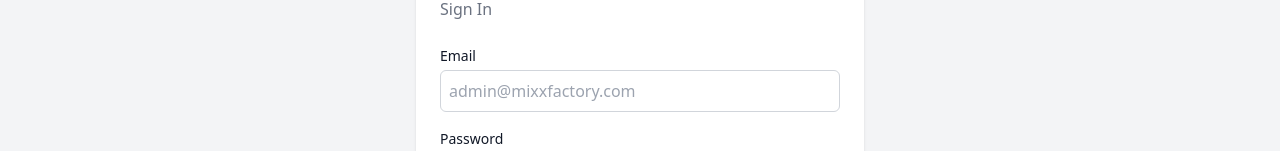
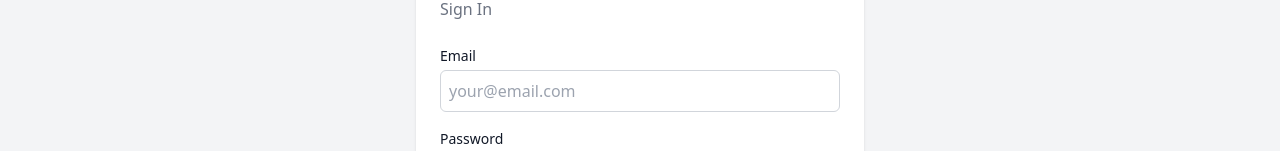
Before and after one commit to SBMBENDE/mixxfactory, a Next.js app: page /auth/login in a window 1280 px wide. Shown: the part 317-468 px from the top of the page. Built offline with nearby package versions, Linux system fonts and the light colour scheme; no server answers.

Commit message:
fix: change login email placeholder from admin credential to generic example

```diff
--- a/app/(public)/auth/login/page.tsx
+++ b/app/(public)/auth/login/page.tsx
@@ -87,7 +87,7 @@ export default function LoginPage() {
                 type="email"
                 value={email}
                 onChange={(e) => setEmail(e.target.value)}
-                placeholder="admin@mixxfactory.com"
+                placeholder="your@email.com"
                 style={{ width: '100%', padding: '0.5rem', border: '1px solid #d1d5db', borderRadius: '0.375rem', backgroundColor: 'white' }}
                 required
               />
```
